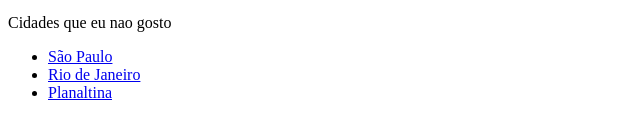
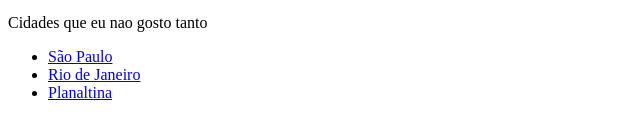
Before and after one commit to ksferreira35/ceub_ciencia_2026, a plain HTML site: page aula02/index.html in a window 1280 px wide. Shown: the part 356-492 px from the top of the page, 0-640 px from the left. Drawn offline with Linux system fonts and the light colour scheme.

Commit message:
Update paragraph text for cities I dislike

```diff
--- a/aula02/index.html
+++ b/aula02/index.html
@@ -27,7 +27,7 @@
                 </a>
             </li>
         </ol>
-        <p>Cidades que eu nao gosto</p>
+        <p>Cidades que eu nao gosto tanto</p>
         <ul>
             <li>
                 <a href="https://upload.wikimedia.org/wikipedia/commons/thumb/7/73/Marginal_Pinheiros_e_Jockey_Club.jpg/330px-Marginal_Pinheiros_e_Jockey_Club.jpg?utm_source=pt.wikipedia.org&utm_campaign=parser&utm_content=thumbnail" target='_blank'>São Paulo</a></li>
```
